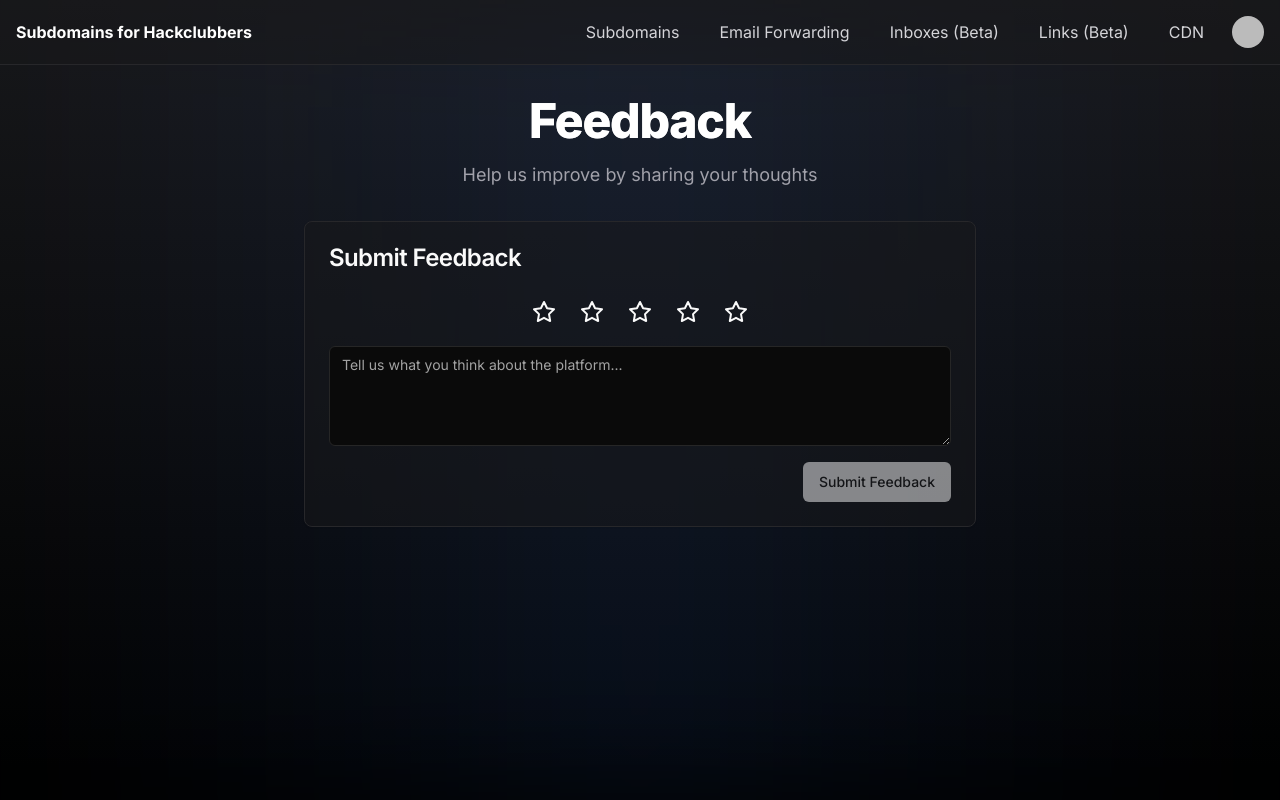
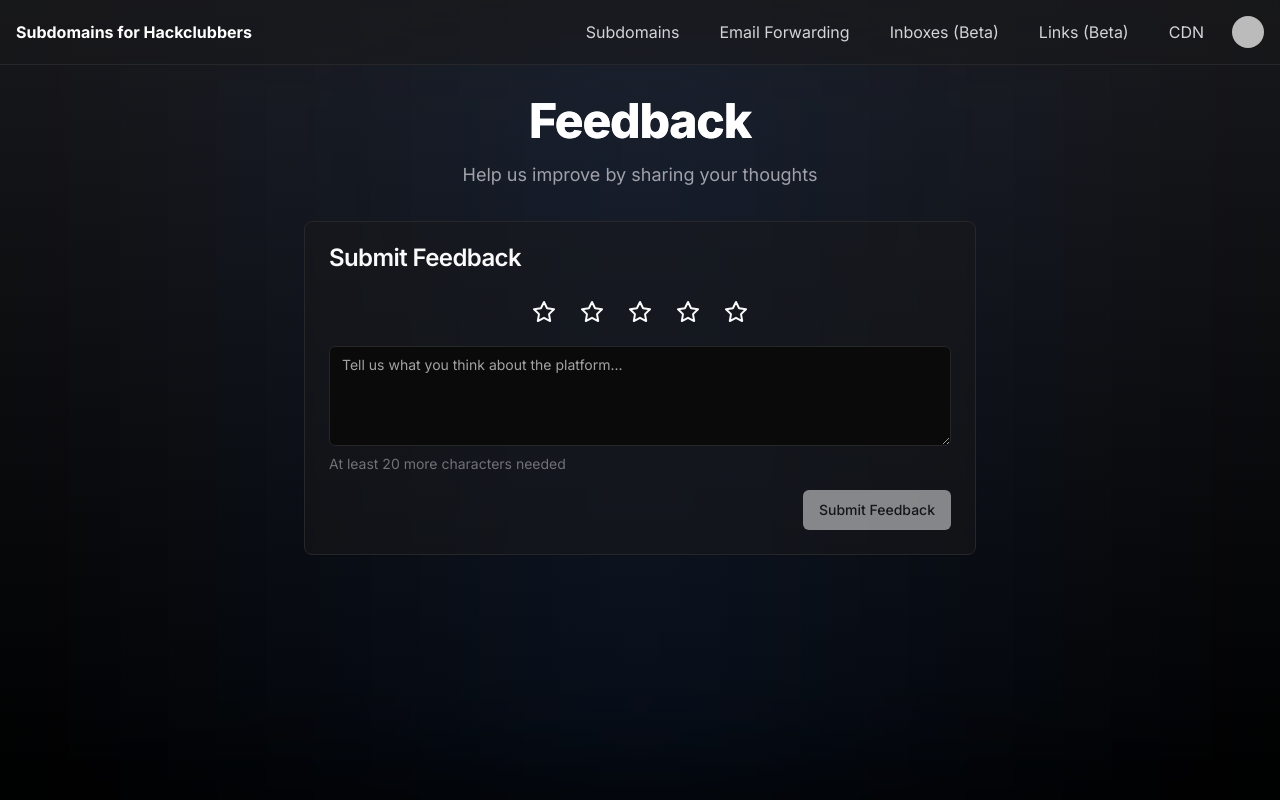
Before and after one commit to asleepynerd/slack-dns-site, a Next.js app: page /feedback in a window 1280 px wide. Built offline with nearby package versions, Linux system fonts and the light colour scheme; no server answers; the database is empty; sample sign-in values are in the browser's storage.

Commit message:
ensure character limit to stop spam on feedback

```diff
--- a/app/api/feedback/route.ts
+++ b/app/api/feedback/route.ts
@@ -19,6 +19,13 @@
     );
   }
 
+  if (feedback.length < 20) {
+    return NextResponse.json(
+      { error: "Feedback must be at least 20 characters long" },
+      { status: 400 }
+    );
+  }
+
   await connectDB();
 
   const userFeedback = new Feedback({
--- a/components/feedback/feedback-form.tsx
+++ b/components/feedback/feedback-form.tsx
@@ -11,6 +11,7 @@
   const [rating, setRating] = useState(0);
   const [feedback, setFeedback] = useState("");
   const [hasGivenFeedback, setHasGivenFeedback] = useState(false);
+  const MIN_CHARS = 20;
 
   useEffect(() => {
     const checkFeedbackStatus = async () => {
@@ -27,6 +28,15 @@
   }, []);
 
   const handleSubmit = async () => {
+    if (feedback.length < MIN_CHARS) {
+      toast({
+        title: "Error",
+        description: `Feedback must be at least ${MIN_CHARS} characters long`,
+        variant: "destructive",
+      });
+      return;
+    }
+
     try {
       const response = await fetch("/api/feedback", {
         method: "POST",
@@ -83,14 +93,24 @@
             </Button>
           ))}
         </div>
+        <div className="space-y-2">
           <Textarea
             placeholder="Tell us what you think about the platform..."
             value={feedback}
             onChange={(e) => setFeedback(e.target.value)}
             className="min-h-[100px]"
           />
+          <p className="text-sm text-zinc-500">
+            {feedback.length < MIN_CHARS
+              ? `At least ${MIN_CHARS - feedback.length} more characters needed`
+              : `${feedback.length} characters`}
+          </p>
+        </div>
         <div className="flex justify-end">
-          <Button onClick={handleSubmit} disabled={!rating || !feedback}>
+          <Button
+            onClick={handleSubmit}
+            disabled={!rating || !feedback || feedback.length < MIN_CHARS}
+          >
             Submit Feedback
           </Button>
         </div>
```
Lines whose indentation alone changed are shown as unchanged.
